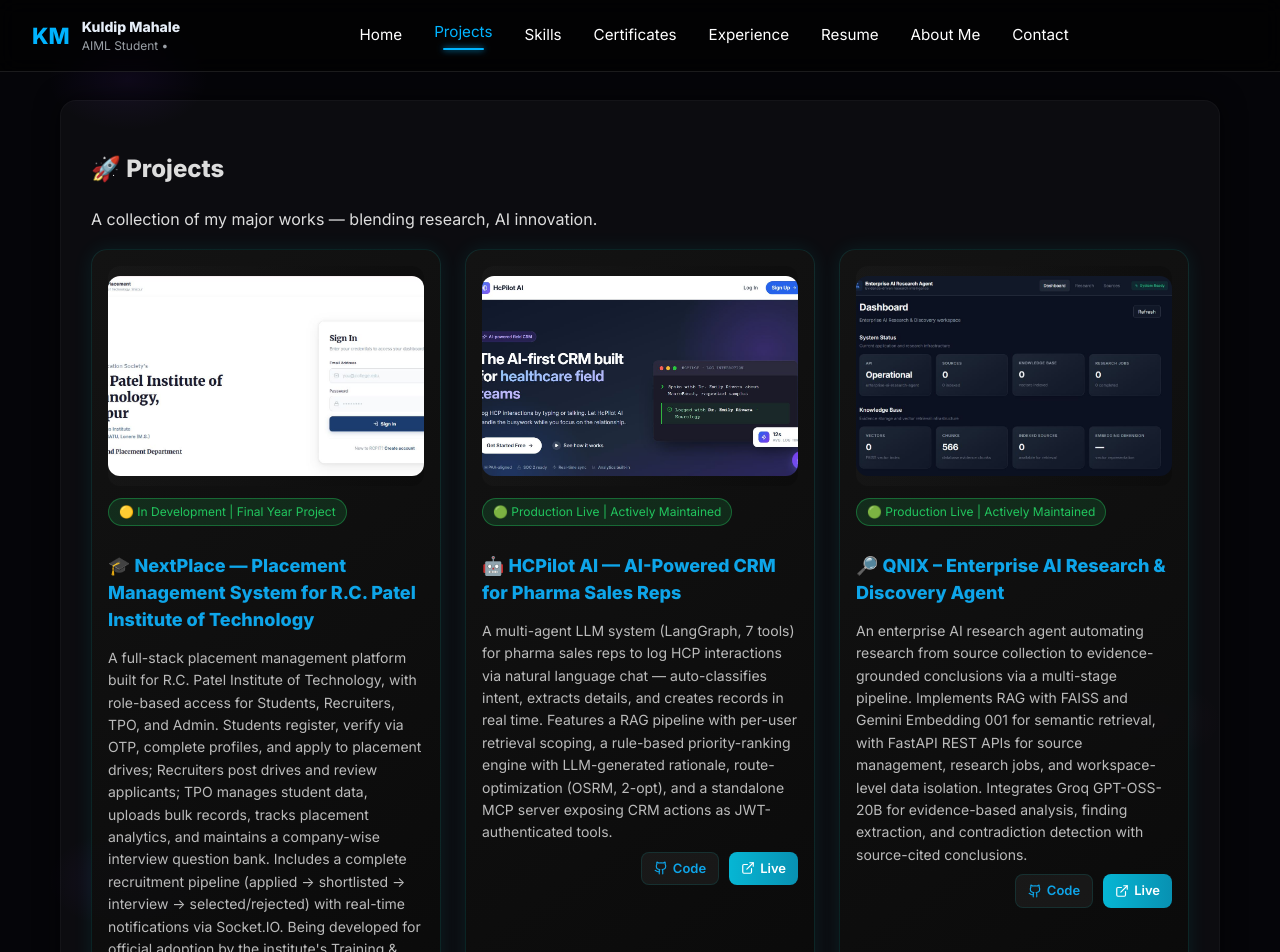
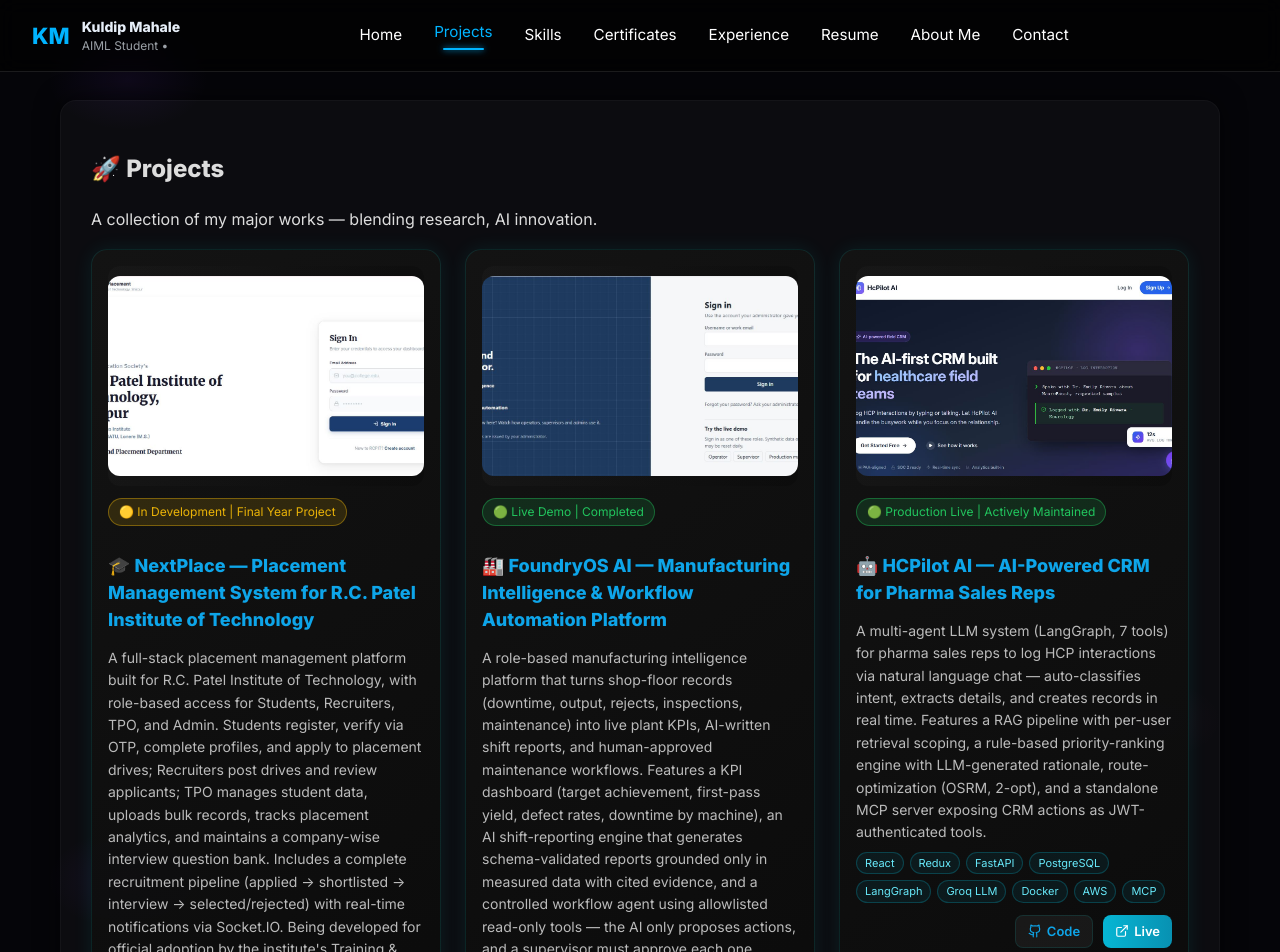
Before and after one commit to Kuldip8975/Kuldip_Portfolio, a React (Vite) app: page /projects in a window 1280 px wide. Shown: the top 952 px of the page. Built offline with nearby package versions, Linux system fonts and the light colour scheme; the HTML template or start-up script is replaced by a standard one.

Commit message:
add foundary project

```diff
--- a/src/pages/Projects.jsx
+++ b/src/pages/Projects.jsx
@@ -12,6 +12,16 @@ const PROJECTS = [
   tech: ['React', 'Vite', 'Node.js', 'Express', 'MongoDB', 'Mongoose', 'Socket.IO', 'JWT', 'OTP Verification'],
   live: 'https://rcpitcell.pages.dev/login',
   code: 'https://github.com/mihirtathe21-ship-it/rcpitcell'
+},
+{
+  title: '🏭 FoundryOS AI — Manufacturing Intelligence & Workflow Automation Platform',
+  duration: '2026',
+  status: '🟢 Live Demo | Completed',
+  desc: 'A role-based manufacturing intelligence platform that turns shop-floor records (downtime, output, rejects, inspections, maintenance) into live plant KPIs, AI-written shift reports, and human-approved maintenance workflows. Features a KPI dashboard (target achievement, first-pass yield, defect rates, downtime by machine), an AI shift-reporting engine that generates schema-validated reports grounded only in measured data with cited evidence, and a controlled workflow agent using allowlisted read-only tools — the AI only proposes actions, and a supervisor must approve each one. Includes four-role RBAC with per-machine scoping, hashed session tokens, account lockout, full audit trails, PDF export, and automated backend and frontend tests.',
+  ss: '/foundryos.png',
+  tech: ['React', 'Vite', 'Python', 'FastAPI', 'PostgreSQL', 'SQLAlchemy', 'Alembic', 'Google Gemini', 'Pytest', 'Vitest', 'Docker'],
+  live: 'https://foundryos-egf.pages.dev/',
+  code: 'https://github.com/Kuldip8975/foundryos-ai'
 },
  {
   title: '🤖 HCPilot AI — AI-Powered CRM for Pharma Sales Reps',
@@ -93,31 +103,14 @@ const PROJECTS = [
     live: 'https://github.com/Kuldip8975/TechCare',
     code: 'https://github.com/Kuldip8975/TechCare/tree/main'
   },
-  // {
-  //   title: '💬 DocuChat – Gemini AI Chatbot',
-  //   desc: 'An intelligent document interaction app powered by Gemini API that understands and answers queries from uploaded PDFs.',
-  //   ss: '/Docuchat.png',
-  //   tech: ['Gemini API', 'LangChain', 'Python', 'Streamlit'],
-  //   live: 'https://docuchat-chatbot.streamlit.app/',
-  //   code: 'https://github.com/kunj2803/Docuchat-Chatbot'
-  // },
-  // {
-  //   title: '📊 ProfileX – Data Profiler',
-  //   desc: 'Smart data profiling and preprocessing web app for CSV datasets — feature summary, missing value handling, and visualization.',
-  //   ss: '/ProfileX.png',
-  //   tech: ['Streamlit', 'Pandas', 'Plotly'],
-  //   live: 'https://profilex.streamlit.app/',
-  //   code: 'https://github.com/kunjdesai/ProfileX'
-  // },
-  // {
-  //   title: '🧬 Breast Cancer Prediction',
-  //   desc: 'ML pipeline using SVC, Random Forest, and XGBoost with SMOTE for imbalanced dataset handling and model optimization.',
-  //   ss: '/breastpred.jpg',
-  //   tech: ['scikit-learn', 'XGBoost', 'Pandas'],
-  //   live: '#',
-  //   code: 'https://github.com/kunjdesai/BreastCancerPrediction'
-  // }
 ]
+
+// Badge colour follows the status emoji: 🟢 green, 🟡 amber, 🔵 blue
+function badgeColors(status) {
+  if (status.includes('🟡')) return { bg: 'rgba(234,179,8,0.15)', fg: '#eab308', border: 'rgba(234,179,8,0.4)' }
+  if (status.includes('🔵')) return { bg: 'rgba(59,130,246,0.15)', fg: '#3b82f6', border: 'rgba(59,130,246,0.4)' }
+  return { bg: 'rgba(34,197,94,0.15)', fg: '#22c55e', border: 'rgba(34,197,94,0.4)' }
+}
 
 export default function Projects() {
   return (
@@ -142,7 +135,10 @@ export default function Projects() {
         </p>
 
         <div className="projects-grid" style={{ display: 'grid', gap: 24, gridTemplateColumns: 'repeat(auto-fit, minmax(320px, 1fr))' }}>
-          {PROJECTS.map((p, idx) => (
+          {PROJECTS.map((p, idx) => {
+            const hasLive = p.live && p.live !== '#'
+            const badge = p.status ? badgeColors(p.status) : null
+            return (
             <motion.div
               key={idx}
               className="project-card"
@@ -176,13 +172,13 @@ export default function Projects() {
               <div style={{ marginTop: 12 }}>
 
                 {/* Status Badge */}
-  {p.status && (
+                {badge && (
                   <div
                     style={{
                       display: 'inline-block',
-        background: 'rgba(34,197,94,0.15)',
-        color: '#22c55e',
-        border: '1px solid rgba(34,197,94,0.4)',
+                      background: badge.bg,
+                      color: badge.fg,
+                      border: `1px solid ${badge.border}`,
                       padding: '4px 10px',
                       borderRadius: 20,
                       fontSize: 12,
@@ -201,6 +197,27 @@ export default function Projects() {
                 <p style={{ fontSize: 14, color: '#bbb', marginBottom: 8, lineHeight: 1.6 }}>
                   {p.desc}
                 </p>
+
+                {/* Tech chips */}
+                {p.tech && (
+                  <div style={{ display: 'flex', flexWrap: 'wrap', gap: 6, marginBottom: 12 }}>
+                    {p.tech.map((t) => (
+                      <span
+                        key={t}
+                        style={{
+                          fontSize: 11,
+                          color: '#67e8f9',
+                          background: 'rgba(6,182,212,0.08)',
+                          border: '1px solid rgba(6,182,212,0.25)',
+                          padding: '2px 8px',
+                          borderRadius: 12
+                        }}
+                      >
+                        {t}
+                      </span>
+                    ))}
+                  </div>
+                )}
 
                 <div style={{ display: 'flex', justifyContent: 'flex-end', gap: 10 }}>
                   <motion.a
@@ -224,6 +241,7 @@ export default function Projects() {
                   >
                     <Github size={14} /> Code
                   </motion.a>
+                  {hasLive && (
                     <motion.a
                       href={p.live}
                       target="_blank"
@@ -244,10 +262,12 @@ export default function Projects() {
                     >
                       <ExternalLink size={14} /> Live
                     </motion.a>
+                  )}
                 </div>
               </div>
             </motion.div>
-          ))}
+            )
+          })}
         </div>
       </div>
     </motion.section>
```
Also changed, not shown: public/foundryos.png (added). Lines whose indentation alone changed are shown as unchanged.
